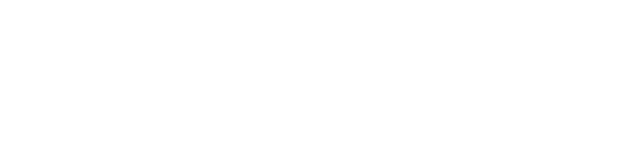
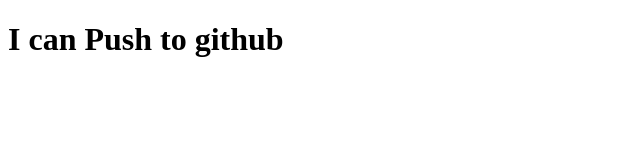
Before and after one commit to wajedhossainbd/my-first-repo, a plain HTML site: page index.html in a window 1280 px wide. Shown: the whole page, without its empty margins (0-640 px from the left). Drawn offline with Linux system fonts and the light colour scheme.

Commit message:
added header

```diff
--- a/index.html
+++ b/index.html
@@ -7,6 +7,6 @@
     <title>Document</title>
 </head>
 <body>
-
+    <h1>I can Push to github</h1>
 </body>
 </html>
```
